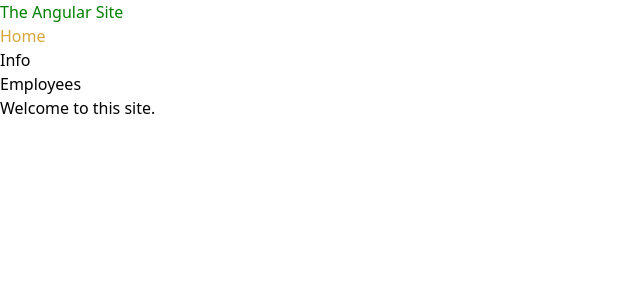
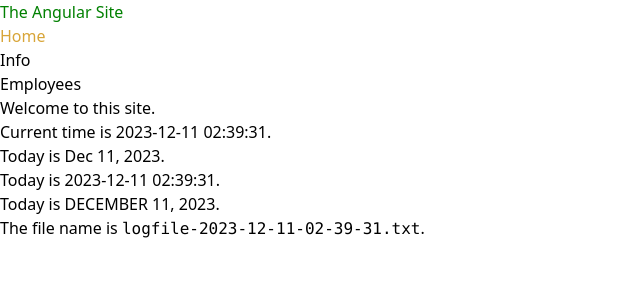
Before and after one commit to edwardtanguay/et672-angular-site, an Angular app: page /home in a window 1280 px wide. Shown: the top 300 px of the page, without its empty margins (0-640 px from the left). Built offline with nearby package versions, Linux system fonts and the light colour scheme.

Commit message:
base dates

```diff
--- a/src/app/home/home.component.html
+++ b/src/app/home/home.component.html
@@ -1 +1,7 @@
 <p class="mt-4">Welcome to this site.</p>
+
+<p>Current time is {{ now }}.</p>
+<p>Today is {{ now | date }}.</p>
+<p>Today is {{ now | uppercase }}.</p>
+<p>Today is {{ now | date : "longDate" | uppercase }}.</p>
+<p>The file name is <code class="text-yellow-300 bg-black p-1 rounded">{{ now | date : "logfile-yyyy-MM-dd-HH-mm-ss.txt" }}</code>.</p>
--- a/src/app/home/home.component.ts
+++ b/src/app/home/home.component.ts
@@ -1,12 +1,13 @@
 import { Component } from '@angular/core';
+import { CommonModule } from '@angular/common';
 
 @Component({
-  selector: 'app-home',
-  standalone: true,
-  imports: [],
-  templateUrl: './home.component.html',
-  styleUrl: './home.component.scss'
+	selector: 'app-home',
+	standalone: true,
+	imports: [ CommonModule],
+	templateUrl: './home.component.html',
+	styleUrl: './home.component.scss',
 })
 export class HomeComponent {
-
+	now = '2023-12-11 02:39:31';
 }
--- a/src/app/info-box/info-box.component.html
+++ b/src/app/info-box/info-box.component.html
@@ -4,7 +4,7 @@
 	[ngStyle]="{ color: color, border: '3px solid ' + color }"
 >
 	<div *ngIf="status === 'danger'" class="text-xl">please read</div>
-	<h2 class="text-3xl text-yellow-400">{{ title }}</h2>
+	<h2 class="text-3xl text-yellow-400">{{ title | uppercase }}</h2>
 	<p class="text-xl italic text-gray-300">{{ body }}</p>
 	<div>
 		<button class="mt-3" (click)="handleDevInfoButtonClick()">
```
